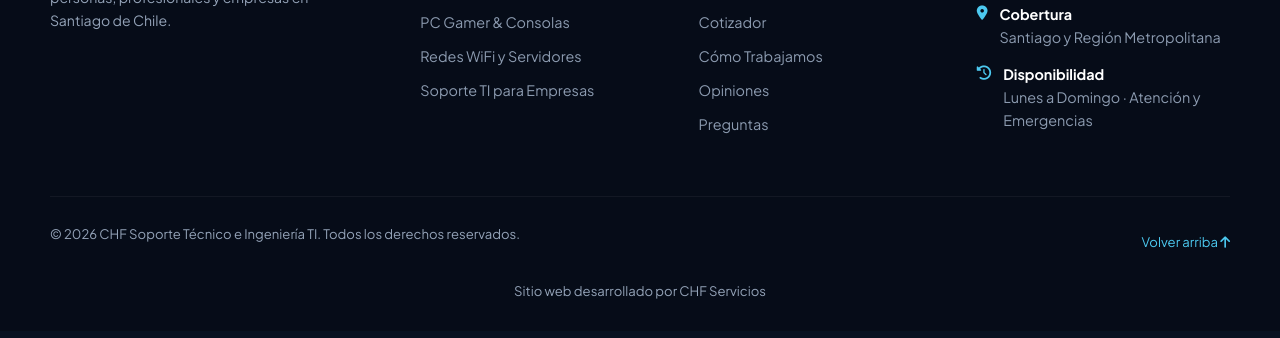
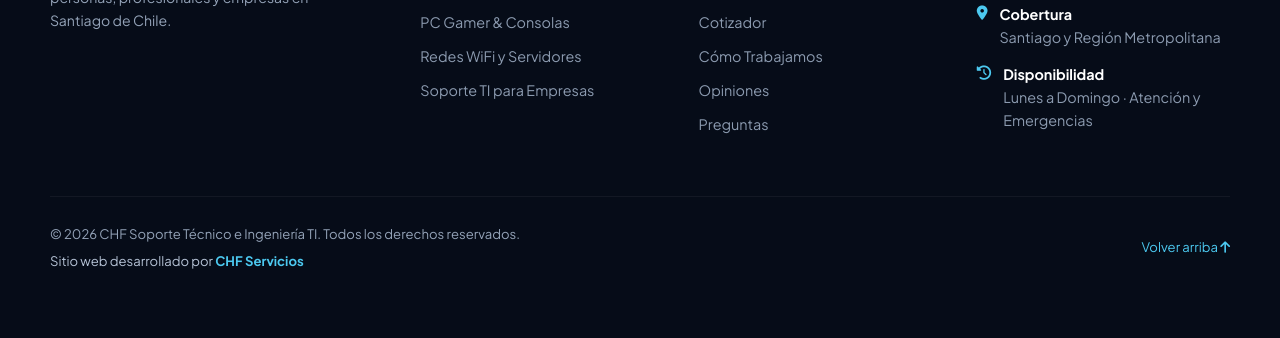
Before and after one commit to Manuel-GY/CHF-Landing, a plain HTML site: page index.html in a window 1280 px wide. Shown: the part 8340-8678 px from the top of the page. Drawn offline with Linux system fonts and the light colour scheme.

Commit message:
Improve footer credit layout
Co-authored-by: Copilot <223556219+Copilot@users.noreply.github.com>

```diff
--- a/index.html
+++ b/index.html
@@ -1100,7 +1100,7 @@
         .site-footer {
             background: #060c18;
             color: #8c9bb0;
-            padding: 70px 0 30px;
+            padding: 70px 0 105px;
             font-size: 0.9rem;
             border-top: 1px solid var(--border);
         }
@@ -1125,9 +1125,11 @@
             font-size: 0.82rem;
         }
         .footer-credit {
-            margin: 20px 0 0;
-            text-align: center;
-            font-size: 0.82rem;
+            margin: 6px 0 0;
+            color: #b6c3d6;
+        }
+        .footer-credit strong {
+            color: var(--accent-blue);
         }
 
         /* Floating WhatsApp */
@@ -1955,10 +1957,12 @@
             </div>
 
             <div class="footer-bottom">
-                <p>&copy; <span id="currentYear">2026</span> CHF Soporte Técnico e Ingeniería TI. Todos los derechos reservados.</p>
+                <div>
+                    <p style="margin: 0;">&copy; <span id="currentYear">2026</span> CHF Soporte Técnico e Ingeniería TI. Todos los derechos reservados.</p>
+                    <p class="footer-credit">Sitio web desarrollado por <strong>CHF Servicios</strong></p>
+                </div>
                 <a href="#inicio" style="color: var(--accent-blue);">Volver arriba <i class="fa-solid fa-arrow-up"></i></a>
             </div>
-            <p class="footer-credit">Sitio web desarrollado por CHF Servicios</p>
         </div>
     </footer>
 
```
